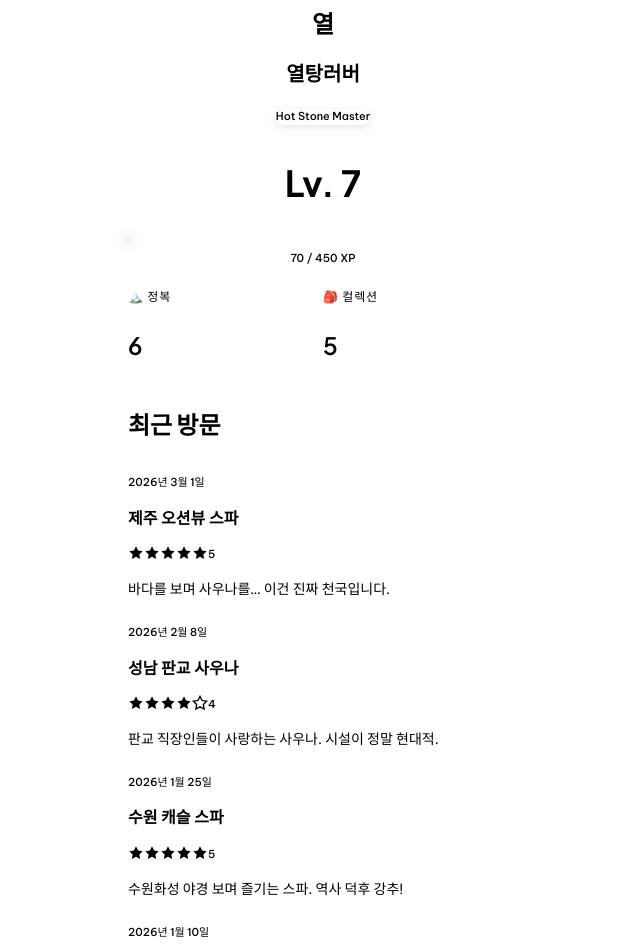
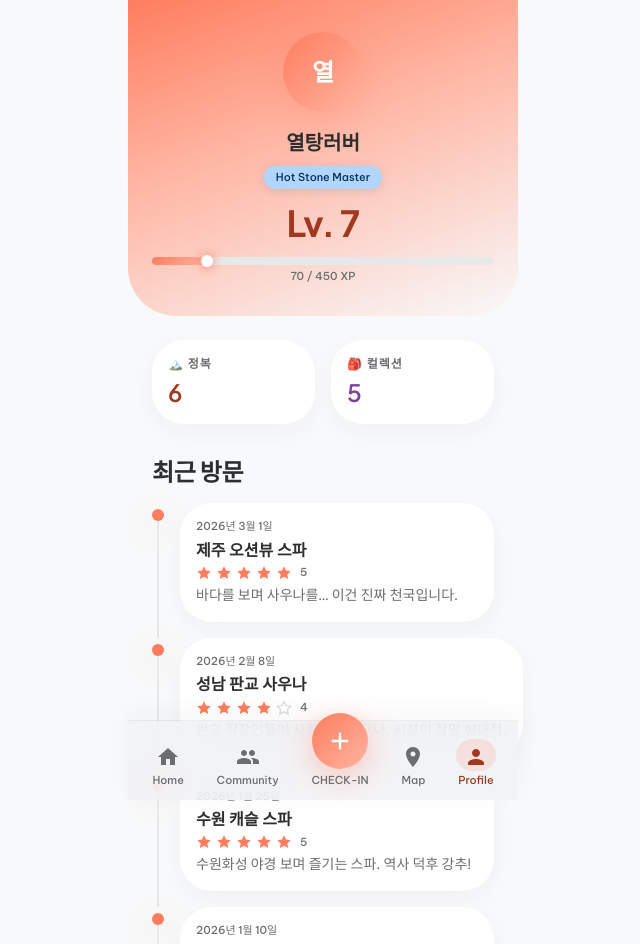
Before and after one commit to tomost-dada/sauna-go, a Next.js app: page /profile in a window 1280 px wide. Shown: the top 944 px of the page, without its empty margins (317-957 px from the left). Built offline with nearby package versions, Linux system fonts and the light colour scheme.

Commit message:
design: fix date formatting and final polish

```diff
--- a/app/globals.css
+++ b/app/globals.css
@@ -1,64 +1,108 @@
-@tailwind base;
-@tailwind components;
-@tailwind utilities;
+@import "tailwindcss";
 
-@layer utilities {
+@theme {
+  /* === Colors: The Radiant Ritual === */
+  --color-primary: #a13920;
+  --color-primary-container: #fe7d5e;
+  --color-primary-fixed: #ffb4a1;
+
+  --color-secondary: #005f9b;
+  --color-secondary-container: #b1d5ff;
+  --color-secondary-fixed-dim: #8abae0;
+
+  --color-tertiary: #803f9d;
+
+  --color-surface: #f8f9fa;
+  --color-surface-container-lowest: #ffffff;
+  --color-surface-container-low: #f0f2f4;
+  --color-surface-container: #e6e8ea;
+  --color-surface-container-high: #dcdfe1;
+  --color-surface-container-highest: #d2d5d8;
+
+  --color-on-surface: #2c2f30;
+  --color-on-surface-variant: #6b6e70;
+  --color-on-secondary-fixed: #003354;
+  --color-outline-variant: rgba(44, 47, 48, 0.15);
+
+  /* === Fonts === */
+  --font-display: var(--font-plus-jakarta-sans), "Plus Jakarta Sans", system-ui, sans-serif;
+  --font-body: var(--font-be-vietnam-pro), "Be Vietnam Pro", system-ui, sans-serif;
+
+  /* === Border Radius === */
+  --radius-2xl: 2rem;
+  --radius-3xl: 3rem;
+
+  /* === Shadows === */
+  --shadow-ambient: 0 20px 40px rgba(44, 47, 48, 0.06);
+  --shadow-ambient-sm: 0 8px 24px rgba(44, 47, 48, 0.04);
+  --shadow-ambient-lg: 0 24px 48px rgba(44, 47, 48, 0.10);
+  --shadow-focus-primary: 0 0 0 4px rgba(254, 125, 94, 0.2);
+  --shadow-glow-primary: 0 8px 32px rgba(254, 125, 94, 0.25);
+  --shadow-glow-secondary: 0 8px 32px rgba(0, 95, 155, 0.2);
+}
+
+/* === Typography System === */
 .text-display-lg {
-    font-family: var(--font-plus-jakarta-sans), sans-serif;
+  font-family: var(--font-display);
   font-size: 36px;
   font-weight: 700;
   line-height: 1.2;
+  letter-spacing: -0.02em;
 }
 .text-display-md {
-    font-family: var(--font-plus-jakarta-sans), sans-serif;
+  font-family: var(--font-display);
   font-size: 28px;
   font-weight: 700;
   line-height: 1.25;
+  letter-spacing: -0.01em;
 }
 .text-display-sm {
-    font-family: var(--font-plus-jakarta-sans), sans-serif;
+  font-family: var(--font-display);
   font-size: 24px;
   font-weight: 600;
   line-height: 1.3;
+  letter-spacing: -0.01em;
 }
 .text-headline-md {
-    font-family: var(--font-plus-jakarta-sans), sans-serif;
+  font-family: var(--font-display);
   font-size: 20px;
   font-weight: 600;
   line-height: 1.35;
 }
 .text-title-md {
-    font-family: var(--font-be-vietnam-pro), sans-serif;
+  font-family: var(--font-body);
   font-size: 16px;
   font-weight: 600;
   line-height: 1.4;
 }
 .text-body-lg {
-    font-family: var(--font-be-vietnam-pro), sans-serif;
+  font-family: var(--font-body);
   font-size: 16px;
   font-weight: 400;
   line-height: 1.5;
 }
 .text-body-md {
-    font-family: var(--font-be-vietnam-pro), sans-serif;
+  font-family: var(--font-body);
   font-size: 14px;
   font-weight: 400;
   line-height: 1.5;
 }
 .text-label-md {
-    font-family: var(--font-be-vietnam-pro), sans-serif;
+  font-family: var(--font-body);
   font-size: 12px;
-    font-weight: 500;
+  font-weight: 600;
   line-height: 1.4;
   text-transform: uppercase;
-    letter-spacing: 0.05rem;
+  letter-spacing: 0.08em;
 }
 .text-label-sm {
-    font-family: var(--font-be-vietnam-pro), sans-serif;
+  font-family: var(--font-body);
   font-size: 11px;
   font-weight: 500;
   line-height: 1.4;
 }
+
+/* === Scrollbar Hide === */
 .scrollbar-hide {
   -ms-overflow-style: none;
   scrollbar-width: none;
@@ -66,12 +110,86 @@
 .scrollbar-hide::-webkit-scrollbar {
   display: none;
 }
+
+/* === Animations === */
+@keyframes fadeIn {
+  from { opacity: 0; transform: translateY(8px); }
+  to { opacity: 1; transform: translateY(0); }
+}
+@keyframes fadeInUp {
+  from { opacity: 0; transform: translateY(16px); }
+  to { opacity: 1; transform: translateY(0); }
+}
+@keyframes slideUp {
+  from { transform: translateY(100%); }
+  to { transform: translateY(0); }
+}
+@keyframes shimmer {
+  0% { background-position: -200% 0; }
+  100% { background-position: 200% 0; }
+}
+@keyframes pulse-gentle {
+  0%, 100% { opacity: 1; }
+  50% { opacity: 0.5; }
+}
+@keyframes float {
+  0%, 100% { transform: translateY(0); }
+  50% { transform: translateY(-4px); }
+}
+.animate-fade-in {
+  animation: fadeIn 400ms cubic-bezier(0.16, 1, 0.3, 1) forwards;
+}
+.animate-fade-in-up {
+  animation: fadeInUp 500ms cubic-bezier(0.16, 1, 0.3, 1) forwards;
+}
+.animate-slide-up {
+  animation: slideUp 350ms cubic-bezier(0.16, 1, 0.3, 1) forwards;
+}
+.animate-shimmer {
+  background: linear-gradient(90deg, var(--color-surface-container) 25%, var(--color-surface-container-high) 50%, var(--color-surface-container) 75%);
+  background-size: 200% 100%;
+  animation: shimmer 1.5s infinite;
+}
+.animate-pulse-gentle {
+  animation: pulse-gentle 2s cubic-bezier(0.4, 0, 0.6, 1) infinite;
+}
+.animate-float {
+  animation: float 3s ease-in-out infinite;
 }
 
-@keyframes fadeIn {
-  from { opacity: 0; transform: translateY(4px); }
-  to { opacity: 1; transform: translateY(0); }
+/* === Delay Utilities === */
+.delay-100 { animation-delay: 100ms; }
+.delay-200 { animation-delay: 200ms; }
+.delay-300 { animation-delay: 300ms; }
+.delay-400 { animation-delay: 400ms; }
+
+/* === Glass Effect === */
+.glass {
+  background: rgba(240, 242, 244, 0.8);
+  backdrop-filter: blur(16px);
+  -webkit-backdrop-filter: blur(16px);
 }
-.animate-fade-in {
-  animation: fadeIn 300ms ease-out;
+.glass-dark {
+  background: rgba(44, 47, 48, 0.6);
+  backdrop-filter: blur(20px);
+  -webkit-backdrop-filter: blur(20px);
 }
+
+/* === Gradient Utilities === */
+.gradient-primary {
+  background: linear-gradient(135deg, var(--color-primary-container), var(--color-primary-fixed));
+}
+.gradient-primary-bold {
+  background: linear-gradient(135deg, var(--color-primary), var(--color-primary-container));
+}
+.gradient-secondary {
+  background: linear-gradient(135deg, var(--color-secondary), var(--color-secondary-container));
+}
+.gradient-hero {
+  background: linear-gradient(160deg, var(--color-primary-container) 0%, var(--color-primary-fixed) 40%, var(--color-surface) 100%);
+}
+
+/* === Base Reset === */
+* {
+  -webkit-tap-highlight-color: transparent;
+}
--- a/components/map/SaunaCard.tsx
+++ b/components/map/SaunaCard.tsx
@@ -25,6 +25,15 @@ function LockIcon() {
   );
 }
 
+function formatDate(dateStr: string) {
+  try {
+    const d = new Date(dateStr);
+    return `${d.getFullYear()}.${d.getMonth() + 1}.${d.getDate()}`;
+  } catch {
+    return dateStr;
+  }
+}
+
 const CATEGORY_LABELS: Record<Sauna["category"], string> = {
   finnish: "핀란드 사우나",
   bulgama: "불가마",
@@ -48,7 +57,7 @@ export default function SaunaCard({ sauna, isConquered, visitedAt, onClick }: Sa
         {isConquered ? (
           /* Conquered: badge overlaid at bottom-right of image */
           <div className="absolute bottom-2 right-2">
-            <Badge variant="conquered">{visitedAt ?? ""}</Badge>
+            <Badge variant="conquered">{visitedAt ? formatDate(visitedAt) : ""}</Badge>
           </div>
         ) : (
           /* Locked: dark overlay + centered lock icon */
```
Also changed, not shown: .claude/launch.json (added). Lines whose indentation alone changed are shown as unchanged.
